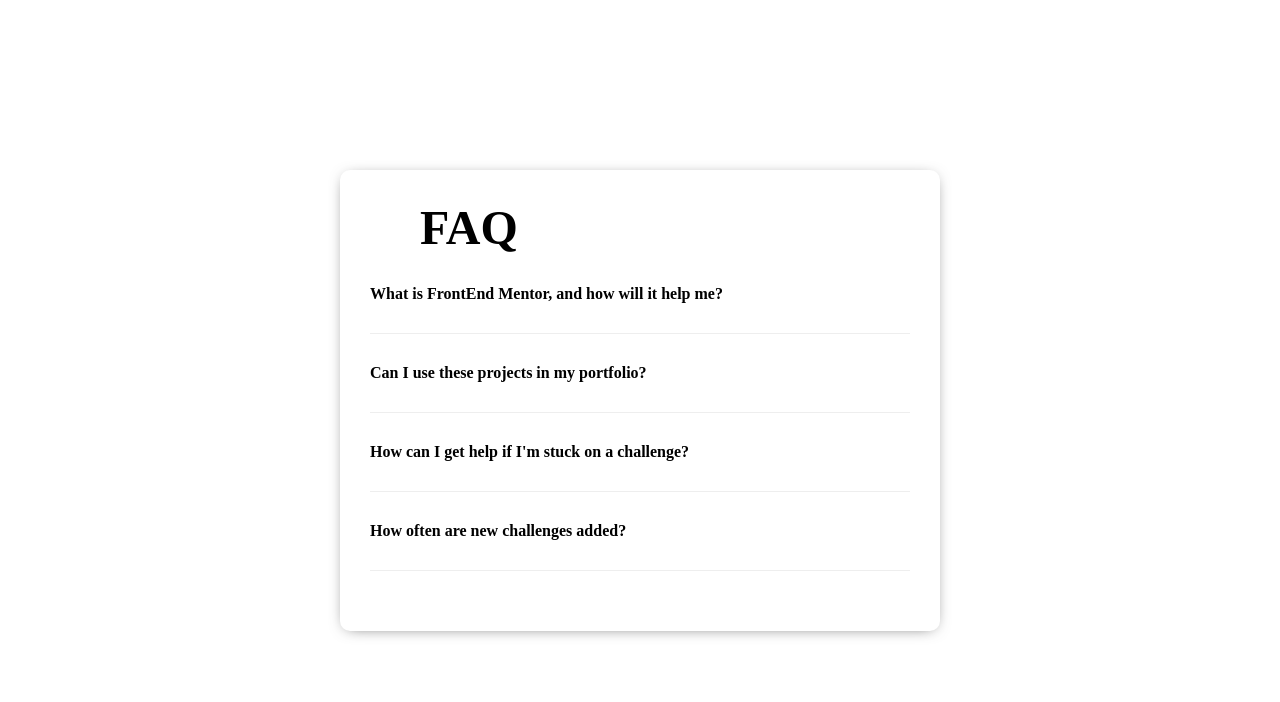
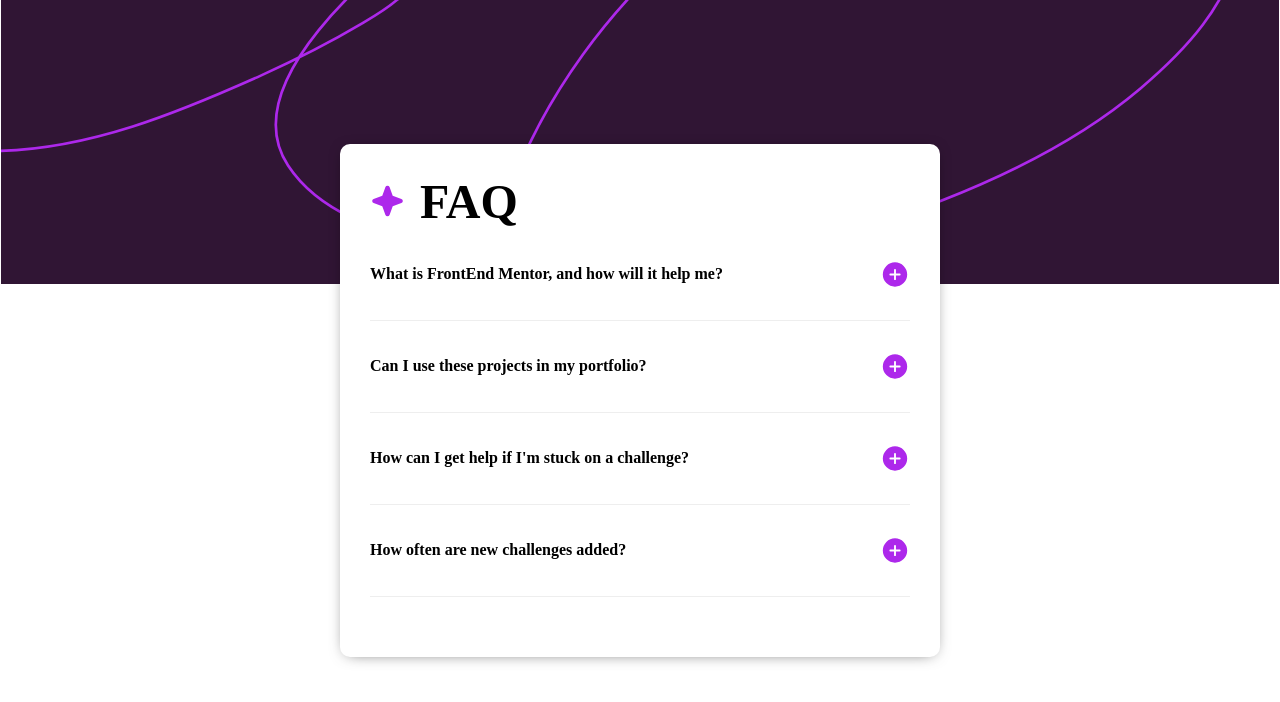
Before and after one commit to CreativeSam99/faq_accordion, a plain HTML site: page index.html in a window 1280 px wide. Drawn offline with Linux system fonts and the light colour scheme; files whose address does not match are found by name.

Commit message:
Update index.html

```diff
--- a/index.html
+++ b/index.html
@@ -8,37 +8,36 @@
 </head>
 <body>
     <div class="container">
-        <!-- <img src="/images/background-pattern-desktop.svg" alt=""> -->
         <div class="faq-card">
             <div class="head">
-                <img src="images/icon-star.svg" alt="">
+                <img src="icon-star.svg" alt="">
                 <h1>FAQ</h1>
             </div>
             <div class="question">
                 <div class="headline">
                     <h4>What is FrontEnd Mentor, and how will it help me?</h4>
-                    <img src="images/icon-plus.svg" alt="">
+                    <img src="icon-plus.svg" alt="">
                 </div>
                 <p>Frontend Mentor offers realistic coding challenges to help developers improve coding skills with projects in HTML, CSS, Javascript. It's suitable for all levels and ideal for portfolio building.</p>
             </div>
             <div class="question">
                 <div class="headline">
                     <h4>Can I use these projects in my portfolio?</h4>
-                    <img src="images/icon-plus.svg" alt="">
+                    <img src="icon-plus.svg" alt="">
                 </div>
                 <p>Definitely! Please do feel free to use whatever you build in your portfolio. Helping developers add professional-looking projects to their portfolio was one of the reasons we created this platform!</p>
             </div>
             <div class="question">
                 <div class="headline">
                     <h4>How can I get help if I'm stuck on a challenge?</h4>
-                    <img src="images/icon-plus.svg" alt="">
+                    <img src="icon-plus.svg" alt="">
                 </div>
                 <p>The best (and quickest) way to get help on a challenge is in our Discord server. There are thousands of other developers in there, so it's a great place to ask questions. We even have a dedicated "help" channel! If you haven't joined yet, you can get an invite to our Discord server here.</p>
             </div>
             <div class="question">
                 <div class="headline">
                     <h4>How often are new challenges added?</h4>
-                    <img src="images/icon-plus.svg" alt="">
+                    <img src="icon-plus.svg" alt="">
                 </div>
                 <p>We launch a new challenge every two weeks. We alternate between free and premium challenge launches, so we launch one free and one premium challenge each month.</p>
             </div>
```
